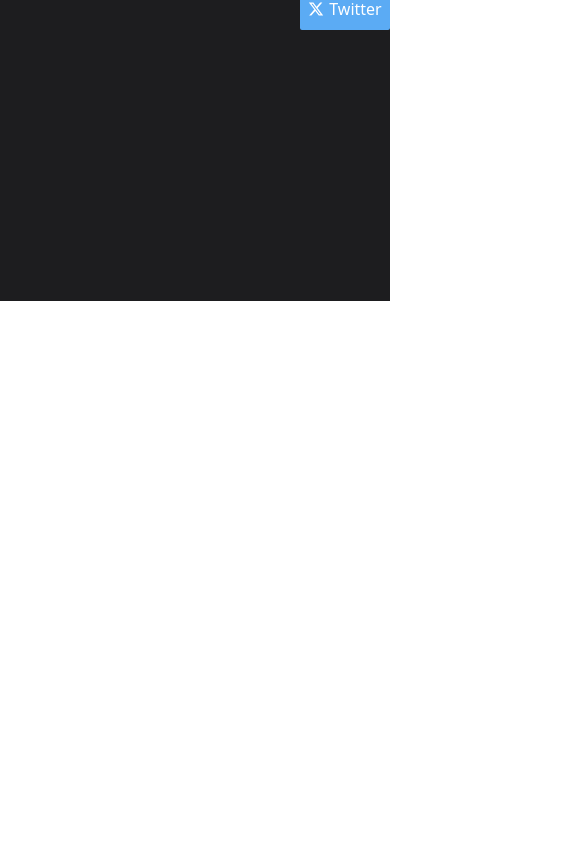
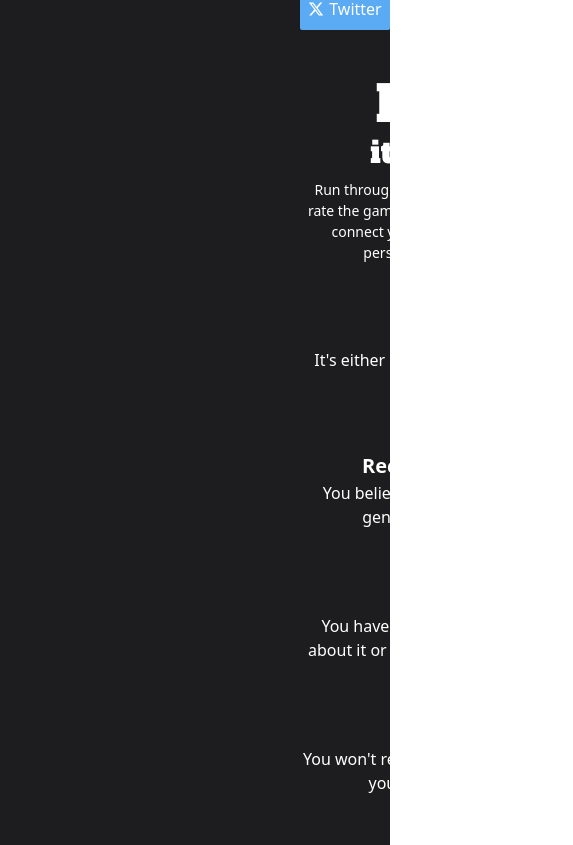
Before and after one commit to Agratos/game-hub, a React (Create React App) app: page /top-game in a window 390 px wide. Shown: the part 543-1388 px from the top of the page, 573 px wide, since content can reach past the window. Before the commit the page ends 844 px from the top, so only its background shows below. Built offline with nearby package versions, Linux system fonts and the light colour scheme; no server answers.

Commit message:
스타일 추가

```diff
--- a/src/pages/TopGamePage/TopGamePage.jsx
+++ b/src/pages/TopGamePage/TopGamePage.jsx
@@ -7,6 +7,7 @@ import 'swiper/css';
 import { useSelector } from 'react-redux';
 import './TopGamePage.style.css';
 import ShareLink from './component/ShareLink/ShareLink';
+import HowItWorks from './component/HowItWorks/HowItWorks';
 
 const TopGamePage = () => {
   const [allGameList, setAllGameList] = useState(null);
@@ -64,6 +65,7 @@ const TopGamePage = () => {
         ))}
       </Swiper>
       <ShareLink />
+      <HowItWorks />
     </div>
   );
 };
--- a/src/pages/TopGamePage/TopGamePage.style.css
+++ b/src/pages/TopGamePage/TopGamePage.style.css
@@ -1,5 +1,9 @@
 .topGamePageWrap {
   width: calc(100% - 300px);
+}
+.topGamePageWrap ul,
+.topGamePageWrap li {
+  list-style: none;
 }
 .topGamePageWrap h2 {
   margin: 40px 0 20px;
--- /dev/null
+++ b/src/pages/TopGamePage/component/HowItWorks/HowItWorks.jsx
@@ -0,0 +1,46 @@
+import React from 'react';
+import { FaRegGrinHearts, FaRegThumbsUp, FaBan, FaMeh } from 'react-icons/fa';
+import './HowItWorks.style.css';
+const HowItWorks = () => {
+  return (
+    <div className='howItWorksWrap'>
+      <div className='leftCon'>
+        <h3>
+          <span>How</span>it works
+        </h3>
+        <p>
+          Run through the games carousel and rate the games with emoji. Sign up
+          and connect your gaming profiles to personalize the queue
+        </p>
+      </div>
+      <div className='rightCon'>
+        <ul>
+          <li>
+            <FaRegGrinHearts />
+            <strong>Great</strong>
+            <p>It&apos;s either Knack 2 or some other masterpiece</p>
+          </li>
+          <li>
+            <FaRegThumbsUp />
+            <strong>Recommended</strong>
+            <p>You believe that any fan of the genre should play it</p>
+          </li>
+          <li>
+            <FaMeh />
+            <strong>Meh</strong>
+            <p>
+              You have either mixed feelings about it or no feelings whatsoever
+            </p>
+          </li>
+          <li>
+            <FaBan />
+            <strong>Skip</strong>
+            <p>You won&apos;t recommend this game to your worst enemy</p>
+          </li>
+        </ul>
+      </div>
+    </div>
+  );
+};
+
+export default HowItWorks;
--- /dev/null
+++ b/src/pages/TopGamePage/component/HowItWorks/HowItWorks.style.css
@@ -0,0 +1,88 @@
+.howItWorksWrap {
+  display: flex;
+  padding: 24px;
+  margin: 0 auto 60px;
+  width: 798px;
+  border: 2px solid hsla(0, 0%, 100%, 0.1);
+  color: #fff;
+  box-sizing: border-box;
+}
+.howItWorksWrap .leftCon {
+  width: 50%;
+}
+.howItWorksWrap .leftCon h3 {
+  text-align: right;
+  font-family: 'AlfaSlabOne-Regular';
+  font-size: 50px;
+}
+.howItWorksWrap .leftCon h3 span {
+  display: block;
+  font-size: 100px;
+}
+.howItWorksWrap .leftCon p {
+  text-align: right;
+  font-size: 18px;
+}
+.howItWorksWrap .rightCon {
+  width: 50%;
+}
+.howItWorksWrap .rightCon li {
+  position: relative;
+  padding-left: 115px;
+  margin-bottom: 20px;
+}
+.howItWorksWrap .rightCon li strong {
+  font-size: 22px;
+}
+
+.howItWorksWrap .rightCon li svg {
+  position: absolute;
+  left: 30px;
+  top: 50%;
+  transform: translateY(-50%);
+  font-size: 60px;
+}
+
+@media (max-width: 992px) {
+  .howItWorksWrap {
+    display: block;
+    padding: 0;
+    width: 273px;
+    border: none;
+  }
+  .howItWorksWrap .leftCon {
+    width: 100%;
+  }
+  .howItWorksWrap .leftCon h3 {
+    text-align: center;
+    font-size: 30px;
+  }
+  .howItWorksWrap .leftCon h3 span {
+    font-size: 50px;
+  }
+  .howItWorksWrap .leftCon p {
+    margin-bottom: 20px;
+    text-align: center;
+    font-size: 14px;
+  }
+  .howItWorksWrap .rightCon {
+    width: 100%;
+  }
+  .howItWorksWrap .rightCon ul {
+    padding-left: 0;
+  }
+  .howItWorksWrap .rightCon li {
+    padding-left: 0;
+    margin-bottom: 20px;
+    text-align: center;
+  }
+  .howItWorksWrap .rightCon li strong {
+    display: block;
+    font-size: 20px;
+  }
+  .howItWorksWrap .rightCon li svg {
+    position: static;
+    transform: translateY(0);
+    font-size: 35px;
+  }
+}
--- a/src/pages/TopGamePage/component/ShareLink/ShareLink.style.css
+++ b/src/pages/TopGamePage/component/ShareLink/ShareLink.style.css
@@ -1,6 +1,7 @@
 .shareLinkWrap {
   display: flex;
   justify-content: center;
+  margin-bottom: 40px;
 }
 .shareLinkWrap .buttonBox {
   margin: 40px 0 0;
--- a/src/pages/TopGamePage/component/TopGameCard/TopGameCard.jsx
+++ b/src/pages/TopGamePage/component/TopGameCard/TopGameCard.jsx
@@ -7,9 +7,12 @@ import {
 } from '../../../../store/slice/scoreGameSlice';
 import { FaRegGrinHearts, FaRegThumbsUp, FaBan, FaMeh } from 'react-icons/fa';
 import { Link } from 'react-router-dom';
+import { RiComputerLine, RiPlaystationLine, RiXboxFill } from 'react-icons/ri';
+import { MdLaptopMac, MdComputer } from 'react-icons/md';
 
 const TopGameCard = ({ game, allGameList, setAllGameList }) => {
   const dispatch = useDispatch();
+  console.log(game);
   const handleBtn = (score) => {
     dispatch(countScoredGames());
     if (score === 'great' || score === 'recommended') {
@@ -23,7 +26,56 @@ const TopGameCard = ({ game, allGameList, setAllGameList }) => {
       <div
         className='img-box'
         style={{ backgroundImage: `url(${game.background_image})` }}
-      ></div>
+      >
+        <div className='img-info'>
+          <div className='genre-li'>
+            <span>Genres</span>
+            <ul>
+              {game?.genres.map((genre, index) => (
+                <li key={index}>{genre.name}</li>
+              ))}
+            </ul>
+          </div>
+          <div className='platform-li'>
+            <span>platforms</span>
+            <ul>
+              {game?.parent_platforms.map((item, index) =>
+                item.platform.name === 'PC' ? (
+                  <li key={index}>
+                    <RiComputerLine />
+                  </li>
+                ) : item.platform.name === 'PlayStation' ? (
+                  <li key={index}>
+                    <RiPlaystationLine />
+                  </li>
+                ) : item.platform.name === 'Xbox' ? (
+                  <li key={index}>
+                    <RiXboxFill />
+                  </li>
+                ) : item.platform.name === 'Mac' ? (
+                  <li key={index}>
+                    <MdLaptopMac />
+                  </li>
+                ) : (
+                  <li key={index}>
+                    <MdComputer />
+                  </li>
+                )
+              )}
+            </ul>
+          </div>
+          <div className='released'>
+            <span>released</span>
+            <div>{game.released}</div>
+          </div>
+          <div className='screenshot'>
+            {game?.short_screenshots.slice(0, 3).map((item, index) => (
+              <img key={index} alt='screenshot' src={item.image} />
+            ))}
+          </div>
+        </div>
+      </div>
+      {/* //img-box */}
       <div className='desc-box'>
         <h3>
           <Link to={`/detail/${game.id}`}>{game.name}</Link>
@@ -55,6 +107,7 @@ const TopGameCard = ({ game, allGameList, setAllGameList }) => {
           </div>
         </div>
       </div>
+      {/* //desc-box */}
     </div>
   );
 };
--- a/src/pages/TopGamePage/component/TopGameCard/TopGameCard.style.css
+++ b/src/pages/TopGamePage/component/TopGameCard/TopGameCard.style.css
@@ -26,6 +26,57 @@
   height: 100%;
   background-size: cover;
   background-position: center;
+}
+.top-game-card .img-box .img-info {
+  padding: 24px;
+  width: 100%;
+  height: 100%;
+  box-sizing: border-box;
+  background: rgba(0, 0, 0, 0.8);
+  color: #fff;
+  opacity: 0;
+  transition: all 0.2s ease-in-out;
+}
+.top-game-card .img-box:hover .img-info {
+  opacity: 1;
+}
+.img-box .img-info > div {
+  padding: 10px 0;
+  border-bottom: 1px solid hsla(0, 0%, 100%, 0.1);
+}
+.img-box .img-info > div:last-child {
+  border-bottom: none;
+}
+.img-box .img-info ul {
+  display: flex;
+  padding-left: 0;
+  margin-bottom: 0;
+}
+.img-box .img-info ul li {
+  margin-right: 10px;
+}
+.img-box .img-info .genre-li li {
+  padding: 5px 10px;
+  background: #fff;
+  color: #000;
+  border-radius: 10px;
+}
+.img-box .img-info .genre-li > span {
+  display: inline-block;
+  margin-bottom: 10px;
+}
+.img-box .img-info .platform-li > span {
+  display: inline-block;
+  margin-bottom: 10px;
+}
+.img-box .img-info .platform-li svg {
+  font-size: 25px;
+}
+.img-box .img-info .screenshot img {
+  display: inline-block;
+  margin-right: 10px;
+  vertical-align: top;
+  width: 130px;
 }
 .top-game-card .desc-box {
   display: flex;
@@ -105,6 +156,9 @@
   .top-game-card .img-box {
     width: 100%;
   }
+  .top-game-card .img-box .img-info {
+    display: none;
+  }
   .top-game-card .desc-box {
     position: absolute;
     left: 0;
```
